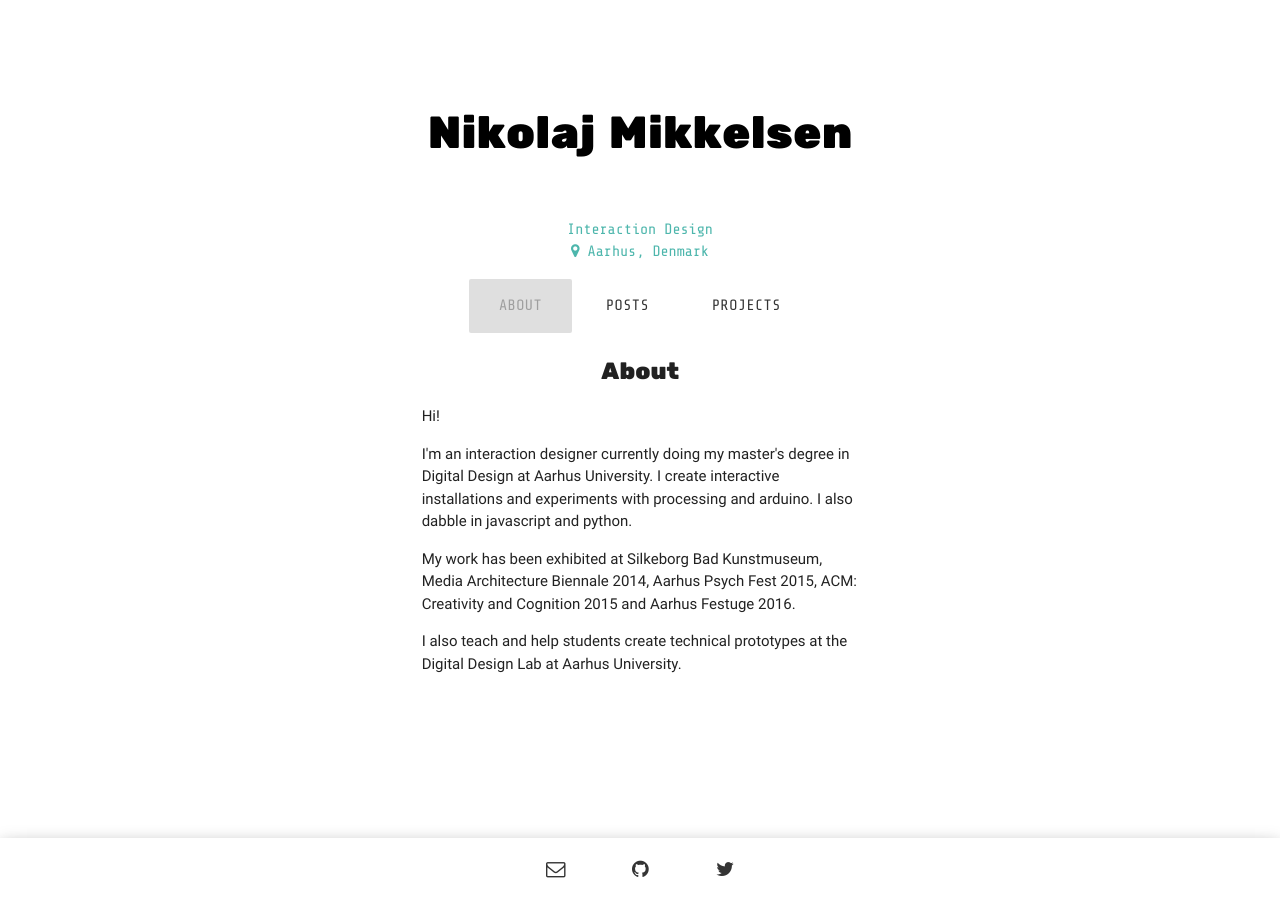
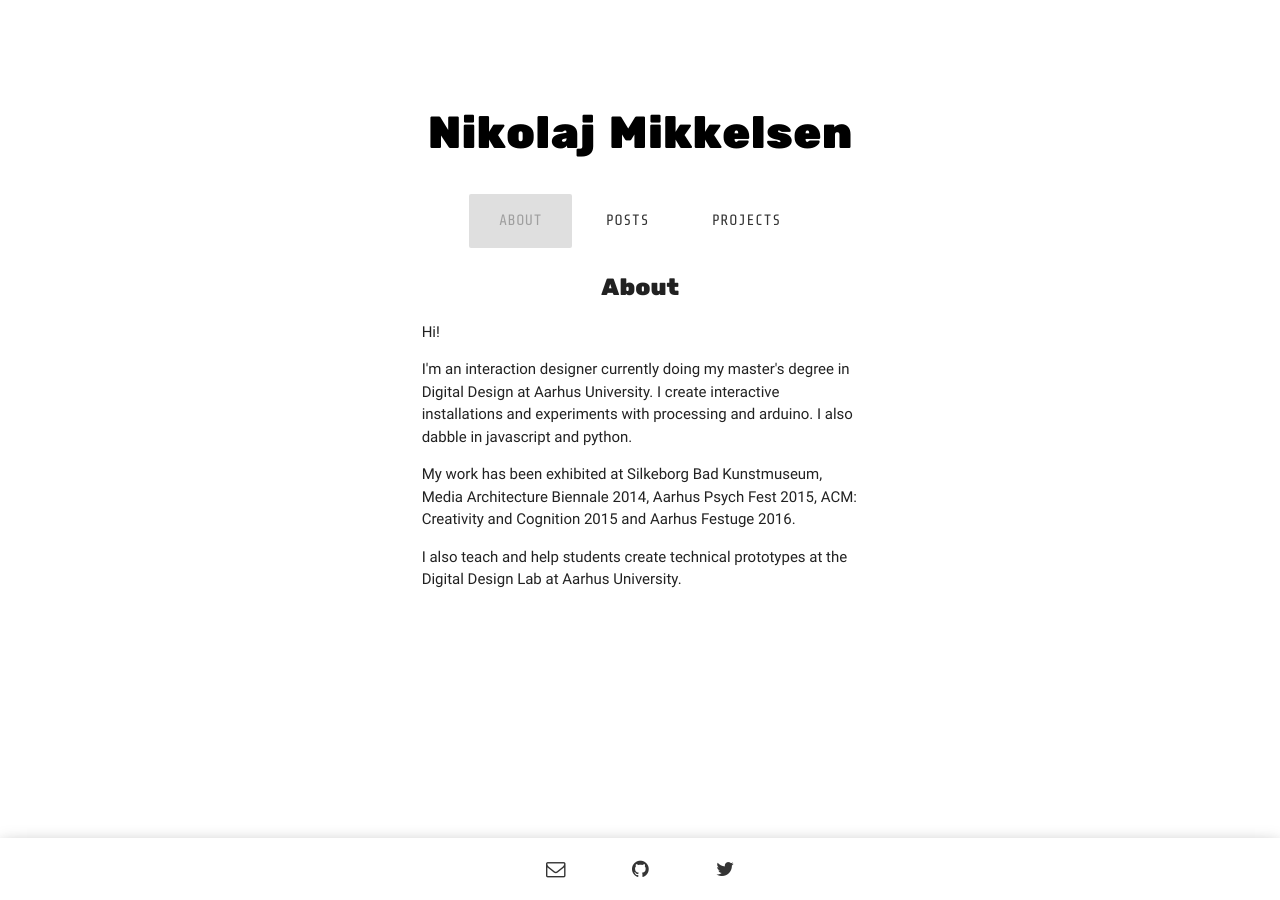
Before and after one commit to ncmikkelsen/ncmikkelsen.github.io, a Jekyll site: the page built from index.html, in a window 1280 px wide. Built offline with Jekyll 4.4.1, drawn with Linux system fonts in a browser that asks for light colours.

Commit message:
feat: remove description and location from header

```diff
--- a/_layouts/default.html
+++ b/_layouts/default.html
@@ -5,11 +5,6 @@
     <div class="container">
       <div class="section my-section" itemprop="mainContentOfPage" itemscope itemtype="https://schema.org/WebPageElement">
         <h1 itemprop="headline"><a class="my-name" href="{{ site.baseurl }}/">{{ site.title }}</a></h1>
-        <p class="my-description" itemprop="text">
-          {{ site.about }}
-          <br>
-          <i class="fa fa-map-marker"></i> {{ site.location }}
-        </p>
         <div class="row">
           <div class="col s12 m8 offset-m2 l6 offset-l3">
             {{ content }}
```
